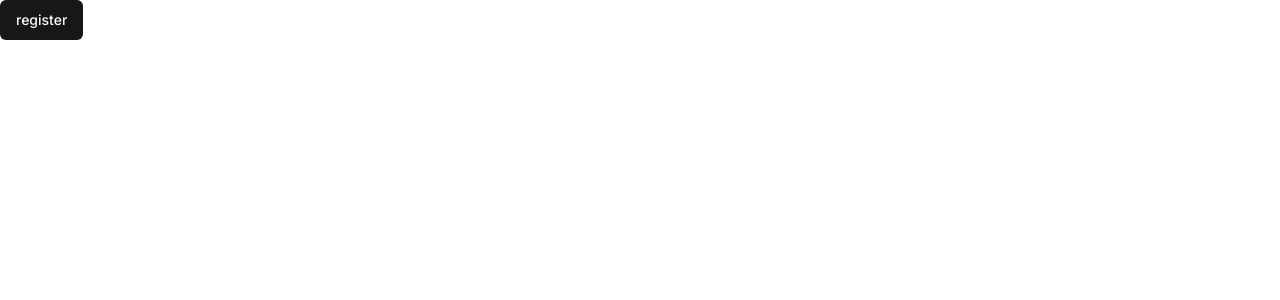
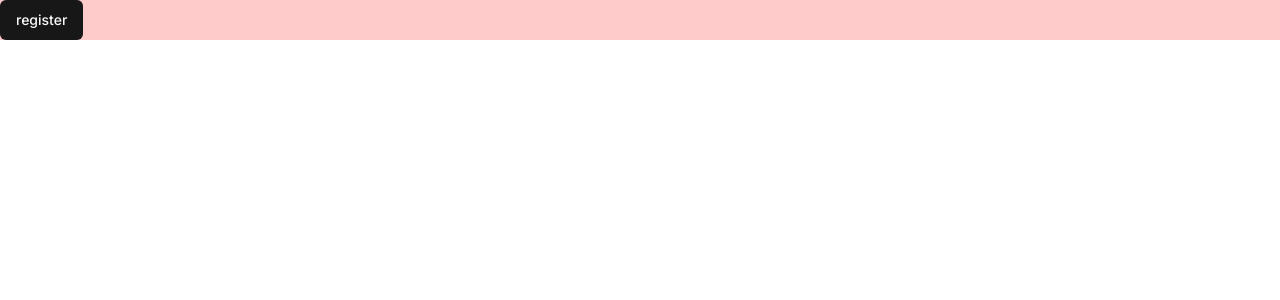
Before and after one commit to sanynote/notion-clone, a Next.js app: page /register in a window 1280 px wide. Shown: the top 300 px of the page. Built offline with nearby package versions, Linux system fonts and the light colour scheme.

Commit message:
npm i prettier

```diff
--- /dev/null
+++ b/app/(auth)/(routes)/layout.tsx
@@ -0,0 +1,11 @@
+export default function RootLayout({
+    children
+  }: {
+    children: React.ReactNode;
+  }) {
+    return (
+      <div className='bg-red-200 h-full text-white'>
+        {children}
+      </div>
+    );
+  }
--- a/app/(auth)/(routes)/register/page.tsx
+++ b/app/(auth)/(routes)/register/page.tsx
@@ -1,4 +1,5 @@
 import { Button } from "@/components/ui/button";
+
 export default function RegisterPage() {
   return (
     <div>
--- a/app/(root)/page.tsx
+++ b/app/(root)/page.tsx
@@ -1,8 +1,9 @@
 import { Button } from "@/components/ui/button";
+
 export default function Home() {
   return (
     <div>
       <Button>register</Button>
     </div>
-  )
+  );
 }
```
